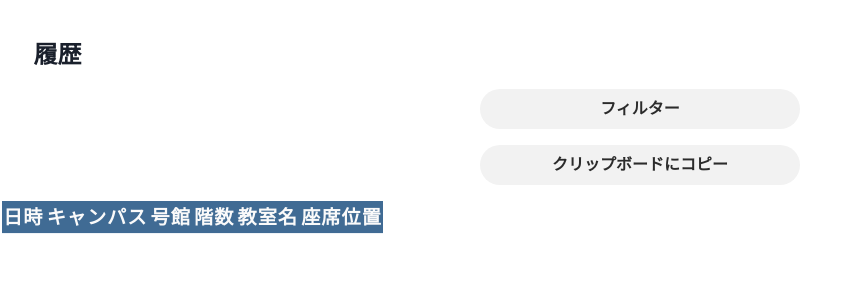
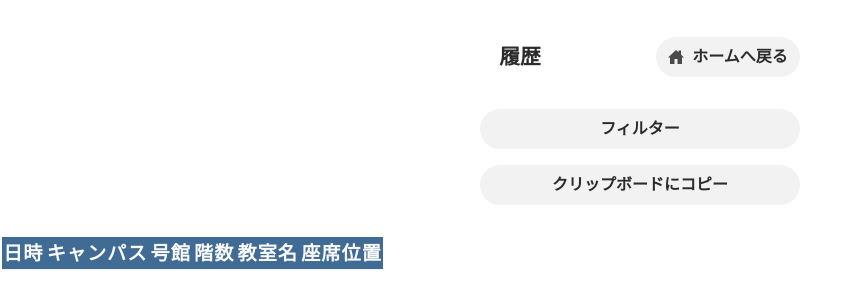
Before and after one commit to tdu-logcation/web, a Next.js app: page /history in a window 1280 px wide. Shown: the top 308 px of the page, without its empty margins (0-861 px from the left). Built offline with nearby package versions, Linux system fonts and the light colour scheme.

Commit message:
ホームへ戻るボタンの追加

```diff
--- a/components/History.tsx
+++ b/components/History.tsx
@@ -5,6 +5,7 @@
  */
 
 import React from 'react';
+import Link from 'next/link';
 import {
   Table,
   Center,
@@ -30,6 +31,7 @@ import {
   ButtonProps,
   useToast,
   Divider,
+  Spacer,
 } from '@chakra-ui/react';
 import {useRecoilState} from 'recoil';
 import {
@@ -41,7 +43,11 @@ import {
 import LogUtil from '../utils/LogUtil';
 import {formatDate, formatTableShow, exportLog} from '../utils/formatUtil';
 import {useTable, useSortBy} from 'react-table';
-import {IoArrowUpOutline, IoArrowDownOutline} from 'react-icons/io5';
+import {
+  IoArrowUpOutline,
+  IoArrowDownOutline,
+  IoHomeSharp,
+} from 'react-icons/io5';
 import * as colors from '../utils/colors';
 import {TableData} from '../@types/historyTable';
 import {tableShow, tableInit} from '../utils/table';
@@ -179,9 +185,32 @@ export const History = () => {
 
   return (
     <React.Fragment>
-      <Text fontSize="1.5rem" fontWeight="bold" margin="1rem 0 1rem 2rem">
-        履歴
-      </Text>
+      <Center marginBottom="2rem">
+        <Flex width="20rem">
+          <Box display="flex" justifyContent="center" alignItems="center">
+            <Text
+              fontSize="1.3rem"
+              fontWeight="bold"
+              marginLeft="1.2rem"
+              color={colors.textPrimary}
+            >
+              履歴
+            </Text>
+          </Box>
+          <Spacer />
+          <Link href="/">
+            <Button
+              borderRadius="2rem"
+              leftIcon={<IoHomeSharp />}
+              backgroundColor={colors.buttonSecondly}
+              color={colors.buttonIconSecondly}
+              width="9rem"
+            >
+              <Text color={colors.textPrimary}>ホームへ戻る</Text>
+            </Button>
+          </Link>
+        </Flex>
+      </Center>
       <UtilButton onClick={onOpen}>
         <Text color={colors.textPrimary}>フィルター</Text>
       </UtilButton>
@@ -225,7 +254,8 @@ export const History = () => {
           </ModalBody>
         </ModalContent>
       </Modal>
-      <Center>
+
+      <Center marginTop="2rem">
         <Table
           {...getTableProps()}
           display="block"
```
